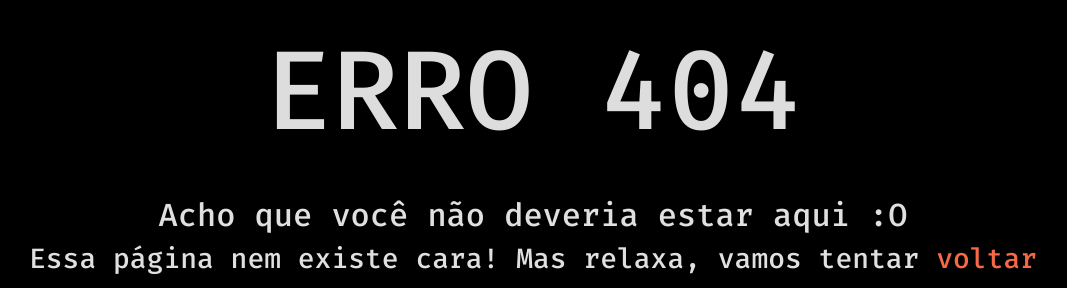
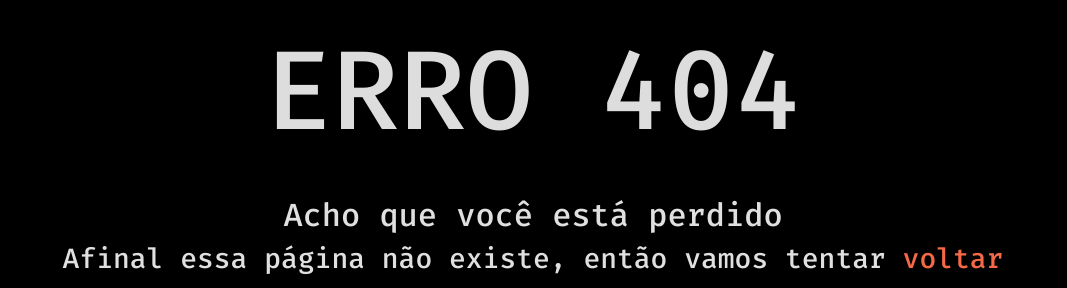
Before and after one commit to kinge880/Landing-Page-atacale, a Django app: template Atacale/templates/error/404.html in a window 1280 px wide. Shown: the part 512-800 px from the top of the page, without its empty margins (107-1174 px from the left). Run offline with Django 4.2, Linux system fonts and the light colour scheme; the template is opened without the code that fills it, so the values that code supplies are empty.

Commit message:
att final

```diff
--- a/Atacale/Atacale/settings.py
+++ b/Atacale/Atacale/settings.py
@@ -7,7 +7,7 @@ mimetypes.add_type("text/css", ".css", True)
 BASE_DIR = Path(__file__).resolve().parent.parent
 SECRET_KEY = config('SECRET_KEY')
 DEBUG = config('DEBUG', cast=bool, default=False)
-ALLOWED_HOSTS = ['*','atacale-vagas.cjnqj5zqtael.sa-east-1.rds.amazonaws.com', 'trabalheconosco.atacale.com.br', 'atacale.sa-east-1.elasticbeanstalk.com']
+ALLOWED_HOSTS = ['atacale-vagas.cjnqj5zqtael.sa-east-1.rds.amazonaws.com', 'trabalheconosco.atacale.com.br', 'atacale.sa-east-1.elasticbeanstalk.com']
 CORS_ORIGIN_ALLOW_ALL = True
 CORS_ALLOW_CREDENTIALS = True
 
@@ -75,7 +75,7 @@ WSGI_APPLICATION = 'Atacale.wsgi.application'
 DATABASES = {
    'default': {
         'ENGINE': 'django.db.backends.mysql',
-       'NAME': 'atacalevagastest',
+       'NAME': 'atacalevagas',
         'USER': 'admin',
         'PASSWORD': 'lgbrasil5689',
         'HOST': 'atacale-vagas.cjnqj5zqtael.sa-east-1.rds.amazonaws.com',
--- a/Atacale/landpage/views.py
+++ b/Atacale/landpage/views.py
@@ -251,7 +251,7 @@ def land(request):
                                                 date = now.date())
             #candidate.save()
             context = {"nome": nome_completoInput}
-            return render(request, '/sucesso', context)
+            return render(request, 'landpage/sucesso.html', context)
         else:
             return render(request, 'landpage/falha.html', context)
 
--- a/Atacale/templates/error/404.html
+++ b/Atacale/templates/error/404.html
@@ -96,8 +96,8 @@
     </div>
     <div class="">
         <div class= "status text">ERRO 404</div>
-      <h2 >Acho que você não deveria estar aqui :O</h2>
-         <h3>Essa página nem existe cara! Mas relaxa, vamos tentar <a href="/">voltar</a></h3>
+      <h2 >Acho que você está perdido</h2>
+         <h3>Afinal essa página não existe, então vamos tentar <a href="/">voltar</a></h3>
     </div>
 </body>
 
--- a/Atacale/templates/error/500.html
+++ b/Atacale/templates/error/500.html
@@ -4,7 +4,7 @@
 {% block error %}
 <link rel="stylesheet" href="{% static 'css/error/500.css' %}">
 <div class="status text text_spawn">ERRO 500</div>
-<div class="message text">Caramba!!! Algo não está certo! O servidor FICOU LOUCO! vamos tentar <a href="/">voltar</a></div>
+<div class="message text">Ocorreu um erro no servidor, por favor contate o suporte na <a href="/">página inicial</a> e informe o problema</div>
 <div class="container">
   <img class="servers" src="https://upload.wikimedia.org/wikipedia/commons/5/53/Server-multiple.svg"/>
   <img class="explode" src="https://upload.wikimedia.org/wikipedia/commons/5/52/Explosion-153710_icon.svg"/>
--- a/Atacale/templates/landpage/index.html
+++ b/Atacale/templates/landpage/index.html
@@ -251,7 +251,7 @@
                 <div class="row align-items-center">
                     <div class="col-lg-4 my-3 my-lg-0 text-lg-start">Copyright &copy; Atacale 2022</div>
                     <div class="col-lg-4 my-3 ">
-                        <a class="btn btn-dark btn-social mx-2" href="#!" aria-label="Instagram"><i class="fab fa-instagram"></i></a>
+                        <a class="btn btn-dark btn-social mx-2" href="https://www.instagram.com/nossoatacale/" aria-label="Instagram"><i class="fab fa-instagram"></i></a>
                         <a class="btn btn-dark btn-social mx-2" href="#!" aria-label="Twitter"><i class="fab fa-twitter"></i></a>
                         <a class="btn btn-dark btn-social mx-2" href="#!" aria-label="Facebook"><i class="fab fa-facebook-f"></i></a>
                         <a class="btn btn-dark btn-social mx-2" href="#!" aria-label="LinkedIn"><i class="fab fa-linkedin-in"></i></a>
```
